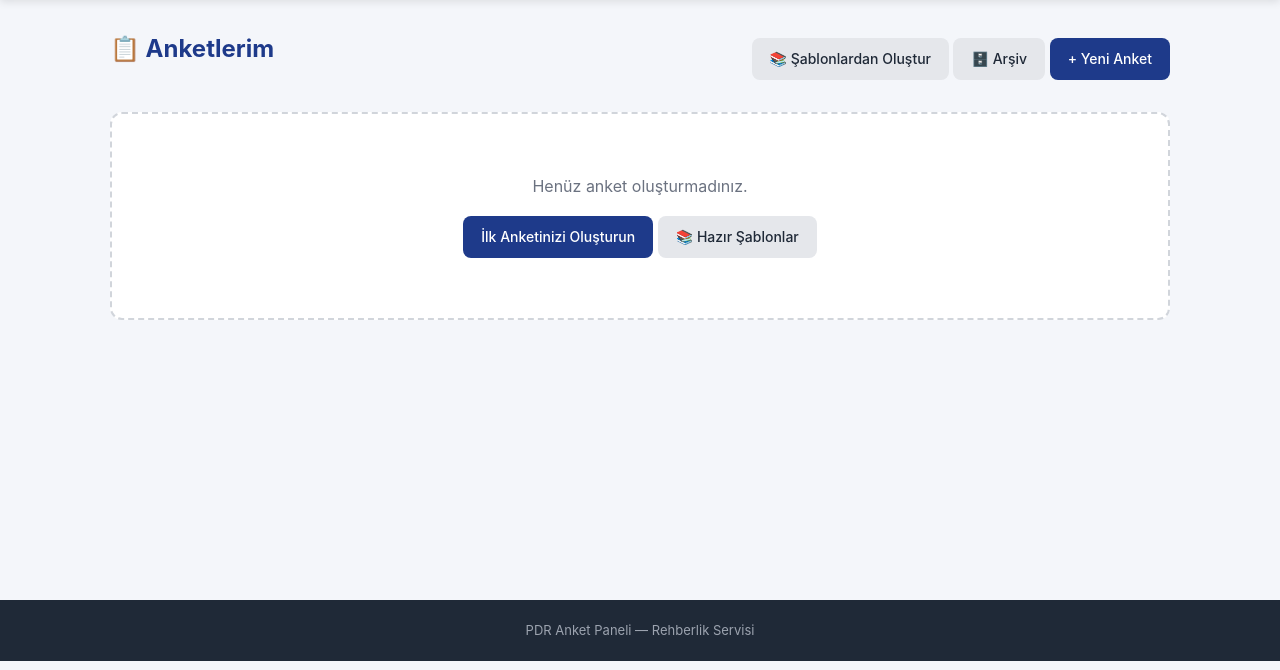
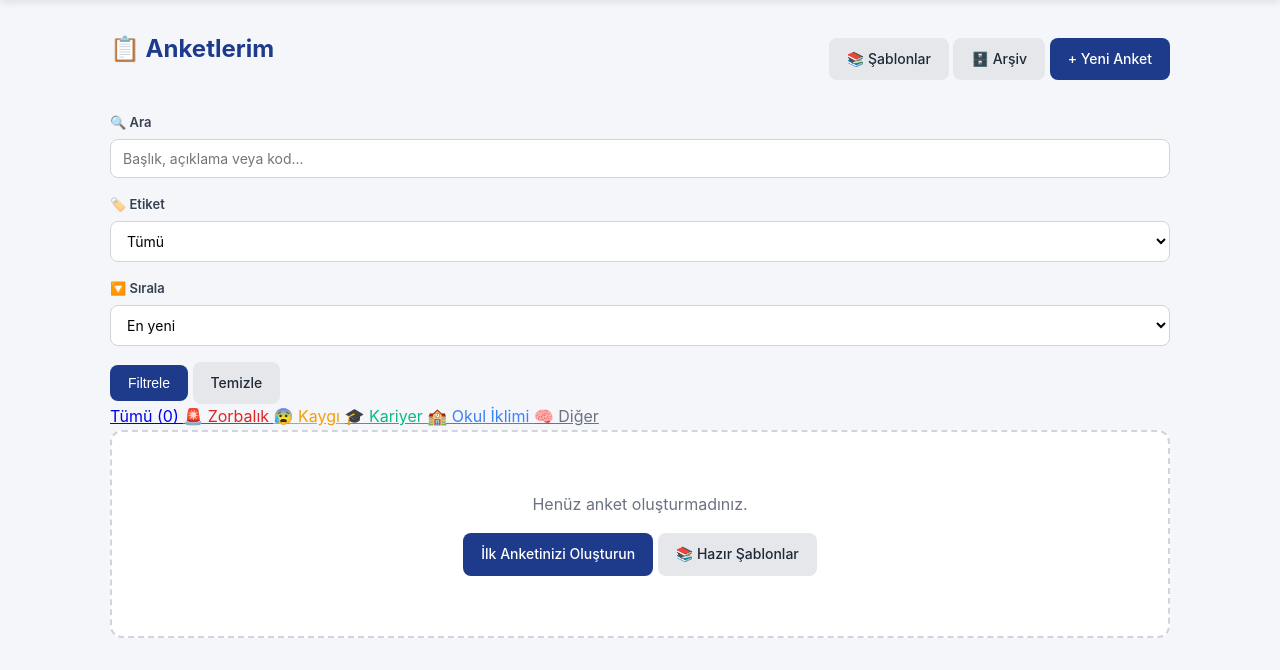
Before and after one commit to rusenozdili1-cloud/pdr-anket-paneli, a Flask app: page /panel in a window 1280 px wide. Shown: the part 57-727 px from the top of the page. Run offline with Flask 3, Linux system fonts and the light colour scheme; the visitor is signed in with stand-in values (Sample User, id 1); tables that the repository leaves empty hold one stand-in row (values such as "Sample post").

Commit message:
Update panel.html

```diff
--- a/templates/panel.html
+++ b/templates/panel.html
@@ -8,12 +8,60 @@
     {% if arsiv_modu %}
       <a href="{{ url_for('panel') }}" class="btn">← Aktif Anketler</a>
     {% else %}
-      <a href="{{ url_for('sablonlar') }}" class="btn">📚 Şablonlardan Oluştur</a>
+      <a href="{{ url_for('sablonlar') }}" class="btn">📚 Şablonlar</a>
       <a href="{{ url_for('arsiv') }}" class="btn">🗄️ Arşiv</a>
       <a href="{{ url_for('anket_yeni') }}" class="btn birincil">+ Yeni Anket</a>
     {% endif %}
   </div>
 </div>
+
+{% if not arsiv_modu %}
+<!-- Filtre + Arama -->
+<div class="filtre-kutu">
+  <form method="get" class="filtre-form">
+    <div class="filtre-grup">
+      <label>🔍 Ara</label>
+      <input type="text" name="arama" value="{{ arama }}" placeholder="Başlık, açıklama veya kod...">
+    </div>
+    <div class="filtre-grup">
+      <label>🏷️ Etiket</label>
+      <select name="etiket">
+        <option value="">Tümü</option>
+        {% for key, e in etiketler.items() %}
+          <option value="{{ key }}" {% if secili_etiket == key %}selected{% endif %}>{{ e.ad }}</option>
+        {% endfor %}
+      </select>
+    </div>
+    <div class="filtre-grup">
+      <label>🔽 Sırala</label>
+      <select name="sirala">
+        <option value="yeni" {% if sirala == 'yeni' %}selected{% endif %}>En yeni</option>
+        <option value="eski" {% if sirala == 'eski' %}selected{% endif %}>En eski</option>
+        <option value="baslik" {% if sirala == 'baslik' %}selected{% endif %}>Başlık (A-Z)</option>
+        <option value="etiket" {% if sirala == 'etiket' %}selected{% endif %}>Etiket</option>
+      </select>
+    </div>
+    <div class="filtre-grup">
+      <button type="submit" class="btn birincil">Filtrele</button>
+      <a href="{{ url_for('panel') }}" class="btn">Temizle</a>
+    </div>
+  </form>
+</div>
+
+<!-- Etiket rozetleri -->
+<div class="etiket-filtre">
+  <a href="{{ url_for('panel') }}" class="etiket-rozet {% if not secili_etiket %}aktif{% endif %}">
+    Tümü ({{ anketler|length }})
+  </a>
+  {% for key, e in etiketler.items() %}
+    <a href="{{ url_for('panel', etiket=key) }}"
+       class="etiket-rozet {% if secili_etiket == key %}aktif{% endif %}"
+       style="border-color: {{ e.renk }}; color: {{ e.renk }};">
+      {{ e.ad }}
+    </a>
+  {% endfor %}
+</div>
+{% endif %}
 
 {% if anketler %}
   <div class="anket-listesi">
@@ -29,6 +77,11 @@
             {% else %}
               <span class="etiket gri">Taslak</span>
             {% endif %}
+            {% if a.etiket and a.etiket in etiketler %}
+              <span class="etiket" style="background: {{ etiketler[a.etiket].renk }}20; color: {{ etiketler[a.etiket].renk }};">
+                {{ etiketler[a.etiket].ad }}
+              </span>
+            {% endif %}
           </div>
         </div>
 
@@ -43,8 +96,8 @@
 
         {% if a.baslangic or a.bitis %}
           <div class="anket-meta" style="font-size: 12px;">
-            {% if a.baslangic %}<span>▶ Başlangıç: {{ a.baslangic[:16] }}</span>{% endif %}
-            {% if a.bitis %}<span>⏹ Bitiş: {{ a.bitis[:16] }}</span>{% endif %}
+            {% if a.baslangic %}<span>▶ {{ a.baslangic[:16] }}</span>{% endif %}
+            {% if a.bitis %}<span>⏹ {{ a.bitis[:16] }}</span>{% endif %}
           </div>
         {% endif %}
 
@@ -60,7 +113,7 @@
             <button type="submit" class="btn kucuk">📋 Kopyala</button>
           </form>
           <form method="post" action="{{ url_for('anket_arsivle', anket_id=a.id) }}" style="display:inline;">
-            <button type="submit" class="btn kucuk">{% if a.arsivli %}📤 Arşivden Çıkar{% else %}🗄️ Arşivle{% endif %}</button>
+            <button type="submit" class="btn kucuk">{% if a.arsivli %}📤 Çıkar{% else %}🗄️ Arşivle{% endif %}</button>
           </form>
           <form method="post" action="{{ url_for('anket_sil', anket_id=a.id) }}" style="display:inline;"
                 onsubmit="return confirm('Bu anketi ve TÜM verilerini silmek istediğinize emin misiniz? Bu işlem GERİ ALINAMAZ.');">
@@ -72,8 +125,13 @@
   </div>
 {% else %}
   <div class="bos-durum">
-    <p>{% if arsiv_modu %}Arşivde anket yok.{% else %}Henüz anket oluşturmadınız.{% endif %}</p>
-    {% if not arsiv_modu %}
+    {% if secili_etiket or arama %}
+      <p>Arama kriterlerine uygun anket bulunamadı.</p>
+      <a href="{{ url_for('panel') }}" class="btn">Filtreyi Temizle</a>
+    {% elif arsiv_modu %}
+      <p>Arşivde anket yok.</p>
+    {% else %}
+      <p>Henüz anket oluşturmadınız.</p>
       <a href="{{ url_for('anket_yeni') }}" class="btn birincil">İlk Anketinizi Oluşturun</a>
       <a href="{{ url_for('sablonlar') }}" class="btn">📚 Hazır Şablonlar</a>
     {% endif %}
```
